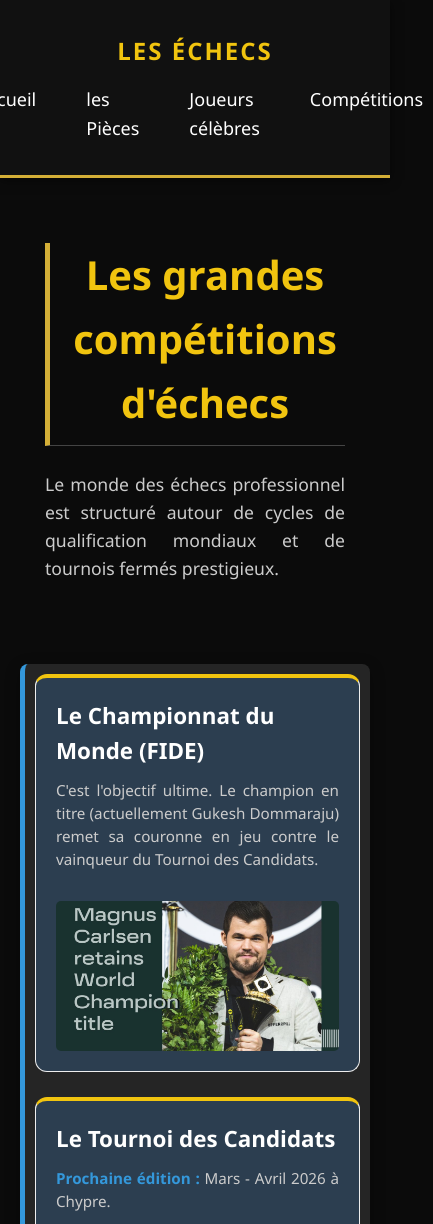
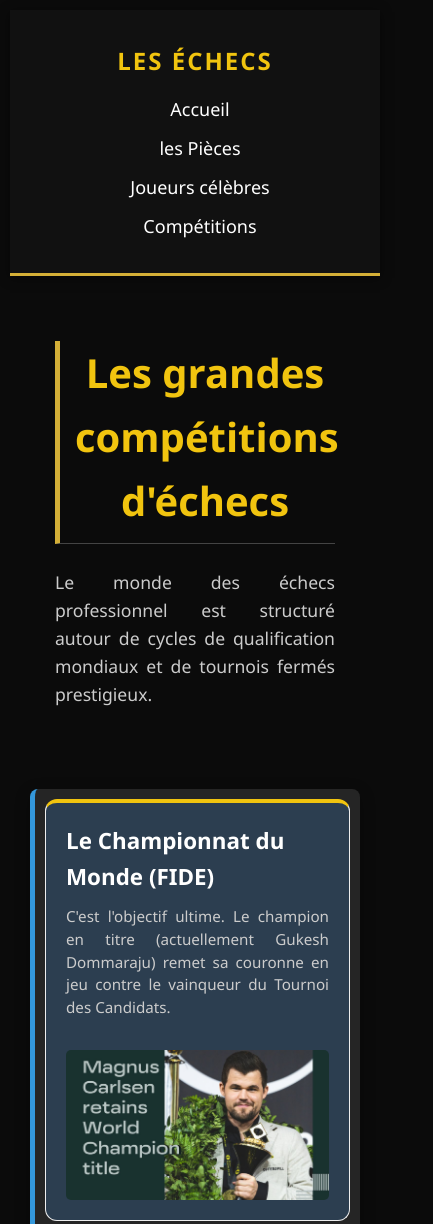
Before and after one commit to bahhbib7-code/site-echecs, a plain HTML site: page compétitions.html in a window 390 px wide. Shown: the top 1224 px of the page, 433 px wide, since content can reach past the window. Drawn offline with Linux system fonts and the light colour scheme.

Commit message:
Refactor CSS styles and improve responsiveness

```diff
--- a/style.css
+++ b/style.css
@@ -425,4 +425,37 @@ footer {
     height: 150px;
     margin: 15px 0 0 0;
     border: none;
+
 }
+
+/* Style pour téléphone */
+@media (max-width: 768px) {
+
+    body{
+        font-size: 16px;
+        padding: 10px;
+    }
+
+    header{
+        text-align: center;
+    }
+
+    nav ul{
+        flex-direction: column;
+        gap: 10px;
+    }
+
+    .container{
+        width: 100%;
+        padding: 10px;
+    }
+
+    img{
+        width: 100%;
+        height: auto;
+    }
+
+    .card{
+        margin-bottom: 15px;
+    }
+}
```
